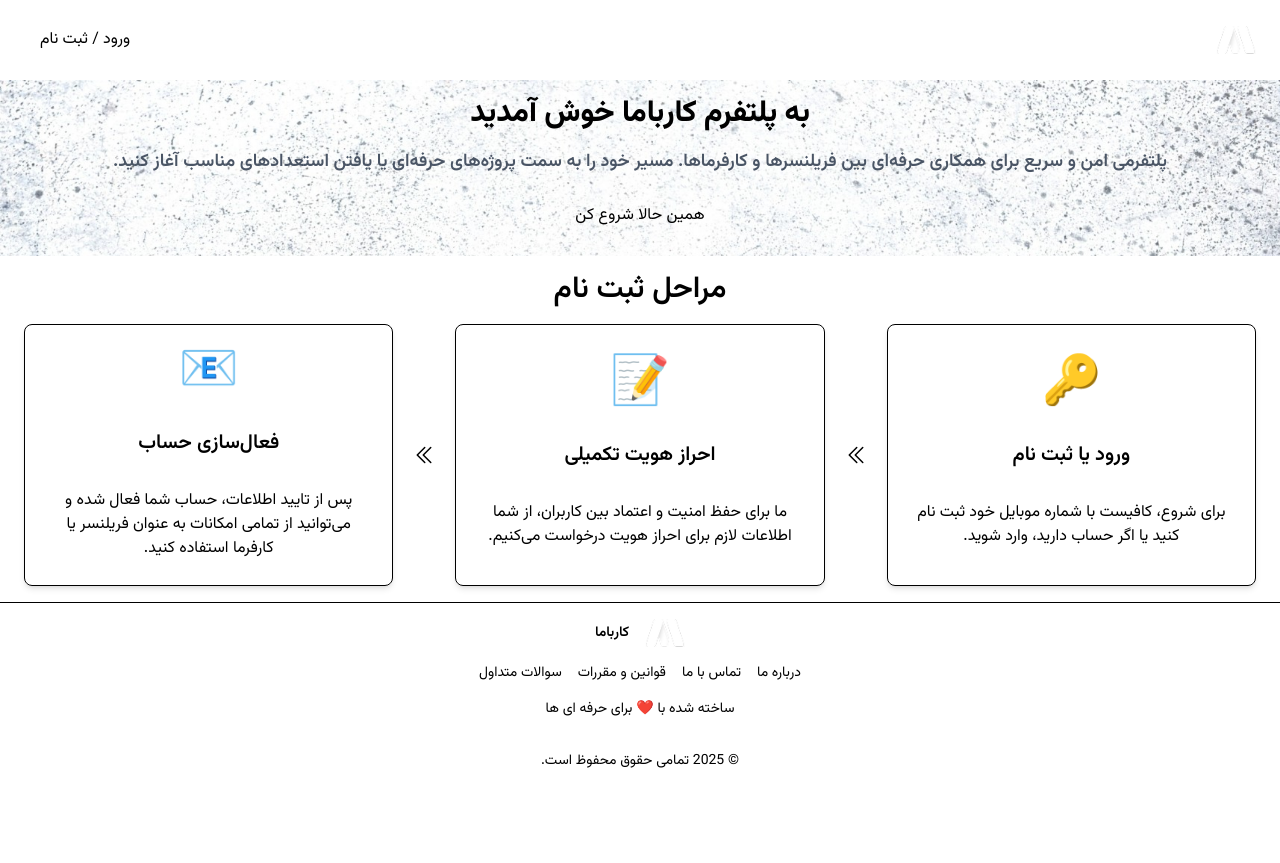
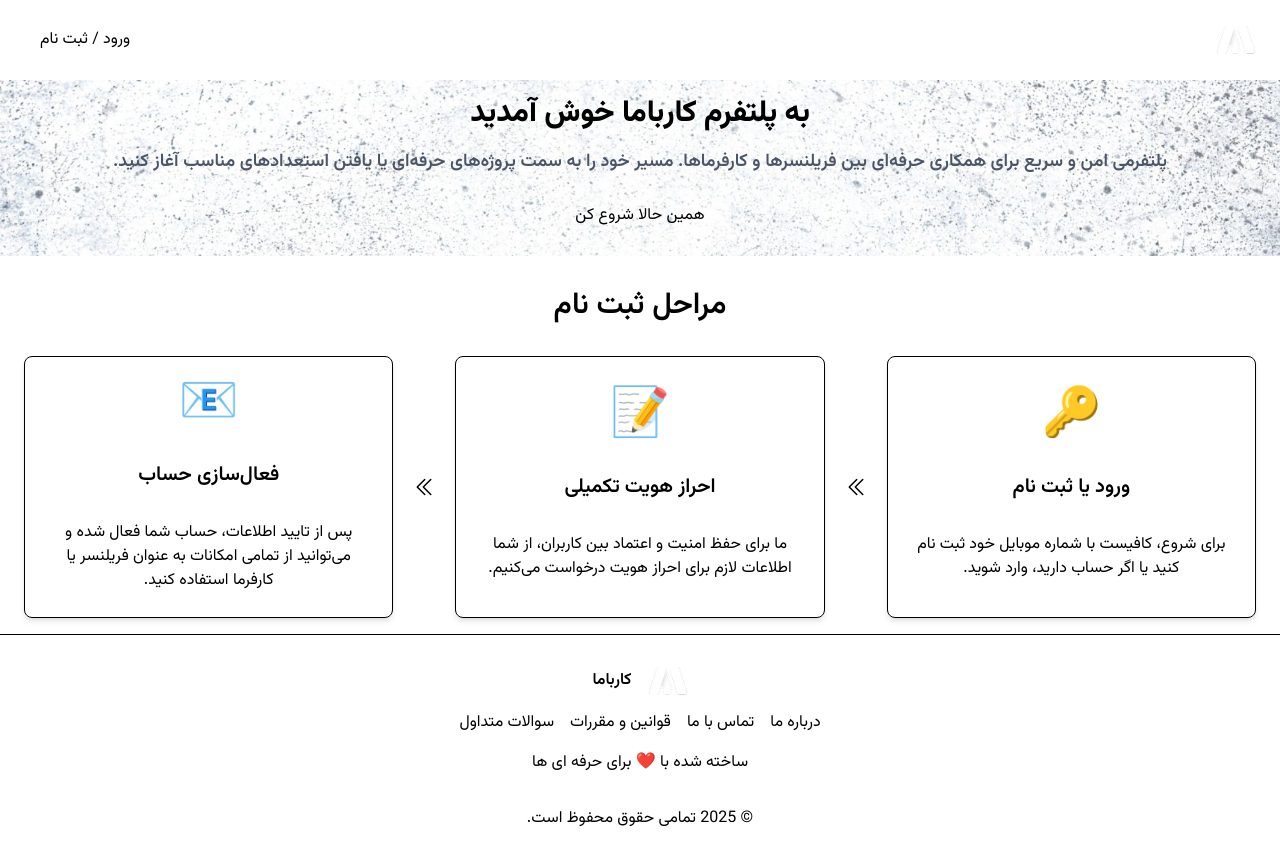
Before and after one commit to arminahari-dev/karbama_front, a Next.js app: page / in a window 1280 px wide. Before the commit the page ends 800 px from the top, so only its background shows below. Built offline with nearby package versions, Linux system fonts and the light colour scheme.

Commit message:
fix: update layout structure and improve section spacing for main page

```diff
--- a/src/app/page.tsx
+++ b/src/app/page.tsx
@@ -12,7 +12,7 @@ export default function Home() {
   const router = useRouter();
 
   return (
-    <div className="bg-background">
+    <div className="flex flex-col justify-between h-screen">
       <nav className="flex justify-between items-center bg-foreground !px-6 !py-4">
         <div>
           <Image alt="logo" src={LOGO} width={40} height={40} />
@@ -20,7 +20,7 @@ export default function Home() {
         <button onClick={() => router.push("/auth")}>ورود / ثبت نام</button>
       </nav>
 
-      <section className="flex flex-col justify-center items-center gap-4 bg-[url(/images/Texture.jpg)] bg-cover !px-6 !py-4 text-center">
+      <section className="flex flex-col justify-center items-center gap-4 bg-[url(/images/Texture.jpg)] bg-cover !px-6 !py-4 h-full text-center">
         <h1 className="font-extrabold text-primary text-3xl">
           به پلتفرم کارباما خوش آمدید
         </h1>
@@ -32,7 +32,7 @@ export default function Home() {
       </section>
 
       <section className="flex flex-col gap-4 bg-foreground !px-6 !py-4">
-        <h2 className="font-semibold text-text text-3xl text-center">
+        <h2 className="!py-4 font-semibold text-text text-3xl text-center">
           مراحل ثبت‌ نام
         </h2>
         <div className="gap-4 grid min-tablet:grid-cols-[1fr_30px_1fr_30px_1fr] max-tablet:grid-rows-[1fr_30px_1fr_30px_1fr] h-full">
@@ -75,8 +75,8 @@ export default function Home() {
         </div>
       </section>
 
-      <footer className="bg-foreground !px-6 !py-4 border-t border-border text-secondary text-sm text-center">
-        <div className="flex flex-col justify-between items-center gap-4">
+      <footer className="bg-foreground !px-6 !py-4 border-t border-border text-secondary text-sm tablet:text-base text-center">
+        <div className="flex flex-col justify-between items-center gap-4 !py-4">
           <div className="flex justify-center items-center gap-4">
             <Image alt="logo" src={LOGO} width={40} height={40} />
             <span className="font-semibold text-text">کارباما</span>
```
